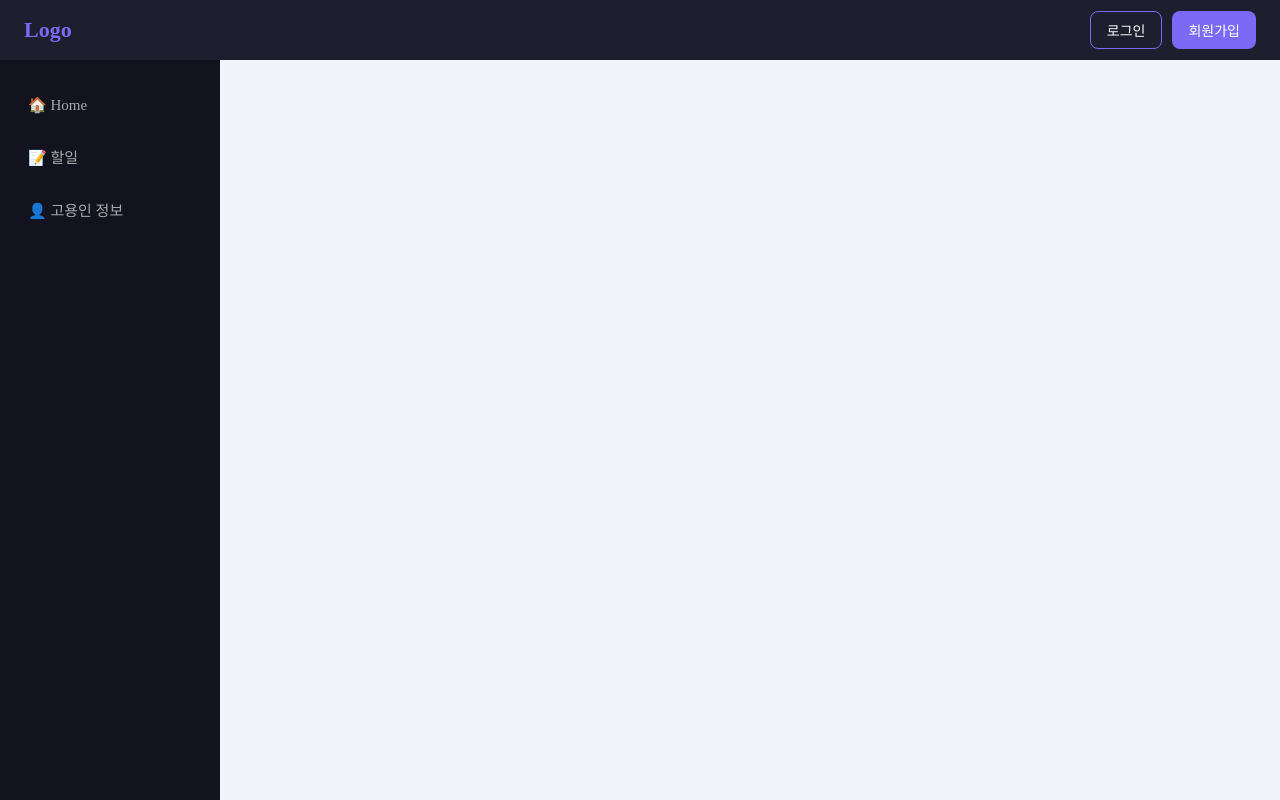
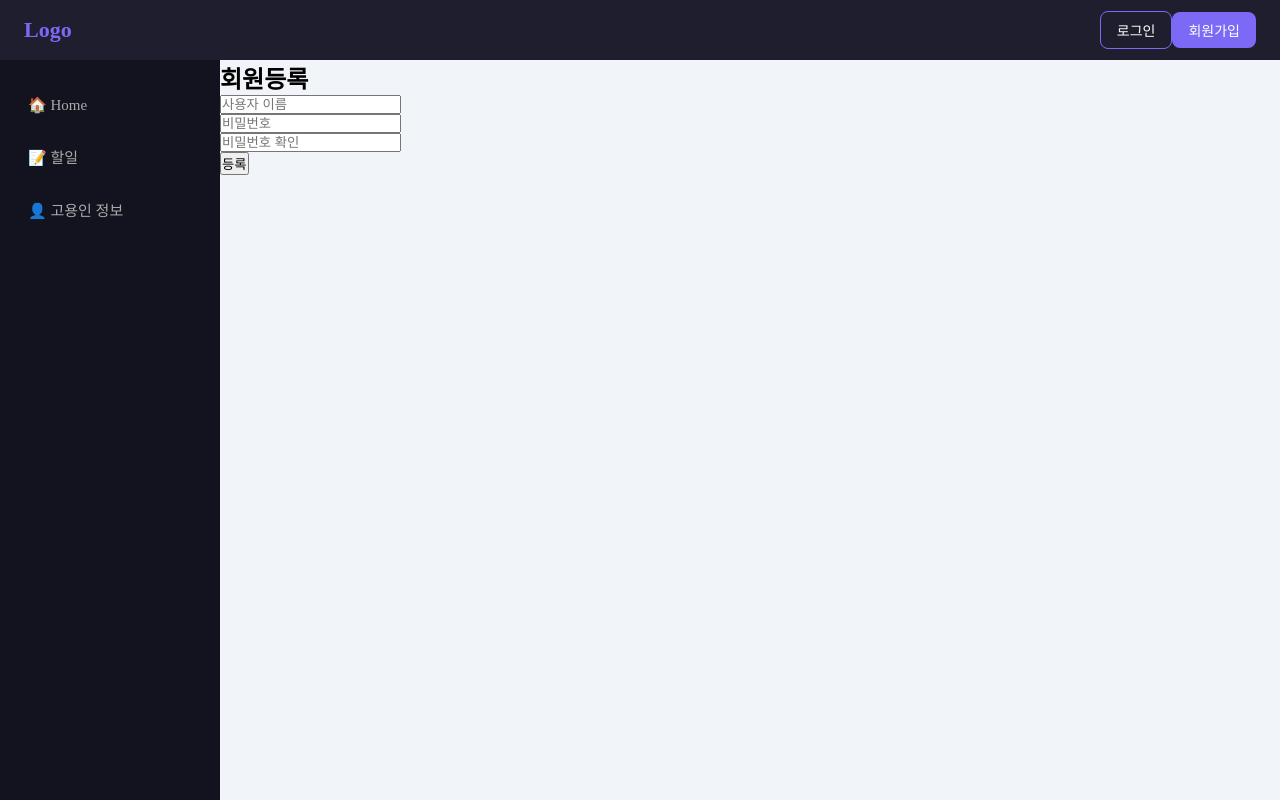
Before and after one commit to Yubeol/frontend, a React app: page /register in a window 1280 px wide. Built offline with nearby package versions, Linux system fonts and the light colour scheme; the HTML template or start-up script is replaced by a standard one.

Commit message:
로그인, 로그아웃 페이지 추가

```diff
--- a/src/App.jsx
+++ b/src/App.jsx
@@ -5,16 +5,44 @@ import TodoPage from './no1_pages/TodoPage'
 import EmployeePage from './no1_pages/EmployeePage'
 import SiderBar from './no2_components/layout/SiderBar'
 import HeaderBar from './no2_components/layout/HeaderBar'
+import LoginPage from './no1_pages/user/LoginPage'
+import { useState } from 'react'
+import RegisterPage from './no1_pages/user/RegisterPage'
+
+const initialState = [
+  { id: 1, username: "john", password: "1111" },
+  { id: 2, username: "peter", password: "1111" },
+  { id: 3, username: "susan", password: "1111" },
+  { id: 4, username: "sue", password: "1111" },
+]
+const initialMode = {
+  isLogin: false,
+  username: ""
+}
+
 
 function App() {
+  const [users, setUsers] = useState(initialState);
+  const [loginMode, setLoginMode] = useState(initialMode);
+
   return (
     <>
       <BrowserRouter>
-        <HeaderBar />
+      {console.log(users)}
+        {console.log(loginMode.username)}
+        <HeaderBar loginMode={loginMode} setLoginMode={setLoginMode} />
         <div style={{ display: 'flex' }}>
           <SiderBar />
           <main style={{ flex: 1 }}>
             <Routes>
+              <Route path="/login" element={
+                <LoginPage users={users}
+                  setLoginMode={setLoginMode} />
+              } />
+              <Route path="/register" element={
+                <RegisterPage
+                  setUsers={setUsers} />
+              } />
               <Route path="/" element={<HomePage />} />
               <Route path="/todo" element={<TodoPage />} />
               <Route path="/employee" element={<EmployeePage />} />
--- /dev/null
+++ b/src/no1_pages/user/LoginPage.jsx
@@ -0,0 +1,13 @@
+import React from 'react'
+import LoginForm from '../../no2_components/user/LoginForm'
+
+const LoginPage = ({users, setLoginMode}) => {
+  return (
+    <LoginForm
+    users={users}
+    setLoginMode={setLoginMode}
+    />
+  )
+}
+
+export default LoginPage
--- /dev/null
+++ b/src/no1_pages/user/RegisterPage.jsx
@@ -0,0 +1,11 @@
+import React from 'react'
+import RegisterForm from '../../no2_components/user/RegisterForm'
+
+
+const RegisterPage = ({setUsers}) => {
+  return (
+    <RegisterForm setUsers={setUsers} />
+  )
+}
+
+export default RegisterPage
--- a/src/no2_components/layout/HeaderBar.jsx
+++ b/src/no2_components/layout/HeaderBar.jsx
@@ -1,5 +1,6 @@
 import React from 'react'
 import styled from 'styled-components'
+import { useNavigate } from 'react-router-dom'
 
 const Header = styled.header`
   display: flex;
@@ -46,13 +47,31 @@ const AuthButton = styled.button`
   }
 `
 
-const HeaderBar = () => {
+const HeaderBar = ({ loginMode, setLoginMode }) => {
+  const navigate = useNavigate();
+
   return (
     <Header>
+
       <Logo>Logo</Logo>
       <ButtonGroup>
-        <AuthButton>로그인</AuthButton>
-        <AuthButton>회원가입</AuthButton>
+        {loginMode.isLogin ?
+          <div>
+            <button>환영합니다 {loginMode.username}님</button>
+            <button>로그아웃</button>
+          </div>
+          :
+          <div>
+            <AuthButton onClick={() => navigate("/login")}>
+              로그인
+            </AuthButton>
+            <AuthButton onClick={() => navigate("/register")}>
+              회원가입
+              </AuthButton>
+
+          </div>
+        }
+
       </ButtonGroup>
     </Header>
   )
--- /dev/null
+++ b/src/no2_components/user/LoginForm.jsx
@@ -0,0 +1,63 @@
+import React, {useState} from 'react'
+
+const initialState = {
+    username: "", password: ""
+}
+
+const LoginForm = ({ users, setLoginMode }) => {
+    const [user, setUser] = useState(initialState);
+    const handleChange = (e) => {
+        const {name, value} = e.target;
+        setUser(prev =>(
+            {...prev, [name]:value}
+        ))
+    }
+
+    const handleSubmit = (e) => {
+        e.preventDefault();
+        const loginUser = users.filter(item=>(
+            item.username === user.username
+            && item.password === user.password
+        ))[0]
+        if(loginUser){
+            alert("성공")
+            setLoginMode(prev=>(
+                {...prev, isLogin: true, username: loginUser.username}
+            ))
+        }else{
+            alert("입력하신 정보가 다릅니다.")
+        }
+    }
+
+    return (
+        <>
+            <form onSubmit={handleSubmit}>
+                <h2>로그인</h2>
+                <div>
+                    <input
+                        type="text"
+                        name="username"
+                        value={user.username}
+                        onChange={handleChange}
+                        placeholder='사용자 이름'
+                    />
+                </div>
+                <div>
+                    <input
+                        type="password"
+                        name="password"
+                        value={user.password}
+                        onChange={handleChange}
+                        placeholder='비밀번호'
+                    />
+                </div>
+                <div>
+                    <button>로그인</button>
+                </div>
+
+            </form>
+        </>
+    )
+}
+
+export default LoginForm
--- /dev/null
+++ b/src/no2_components/user/RegisterForm.jsx
@@ -0,0 +1,74 @@
+import React, { useState } from 'react'
+
+const initialState = {
+    id: "", username: "", password: "", confirmPassword: ""
+}
+
+const RegisterForm = ({ setUsers }) => {
+    const [user, setUser] = useState(initialState);
+    const handleChange = (e) => {
+        const { name, value } = e.target;
+        setUser(prev => (
+            { ...prev, [name]: value }
+        ))
+    }
+
+    const handleSubmit = (e) => {
+        e.preventDefault();
+        if (user.password !== user.confirmPassword) {
+            alert("비밀번호가 일치 하지 않습니다.")
+            return;
+        }
+
+        setUsers(prev => (
+            [...prev,
+            {
+                id: user.id,
+                username: user.username,
+                password: user.password,
+            }
+            ]
+        ))
+    }
+
+    return (
+        <div>
+            <form onSubmit={handleSubmit}>
+                <h2>회원등록</h2>
+                <div>
+                    <input
+                        type="text"
+                        name="username"
+                        value={user.username}
+                        onChange={handleChange}
+                        placeholder='사용자 이름'
+                    />
+                </div>
+                <div>
+                    <input
+                        type="password"
+                        name="password"
+                        value={user.password}
+                        onChange={handleChange}
+                        placeholder='비밀번호'
+                    />
+                </div>
+                <div>
+                    <input
+                        type="password"
+                        name="confirmPassword"
+                        value={user.confirmPassword}
+                        onChange={handleChange}
+                        placeholder='비밀번호 확인'
+                    />
+                </div>
+                <div>
+                    <button>등록</button>
+                </div>
+
+            </form>
+        </div>
+    )
+}
+
+export default RegisterForm
```
